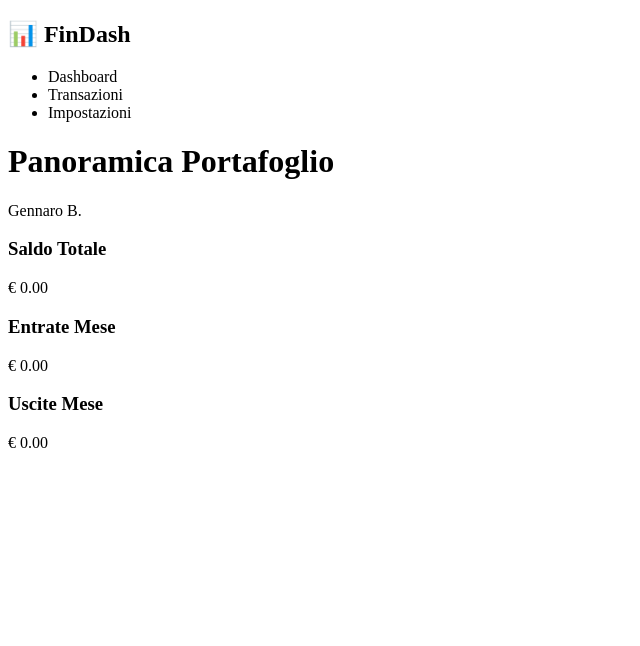
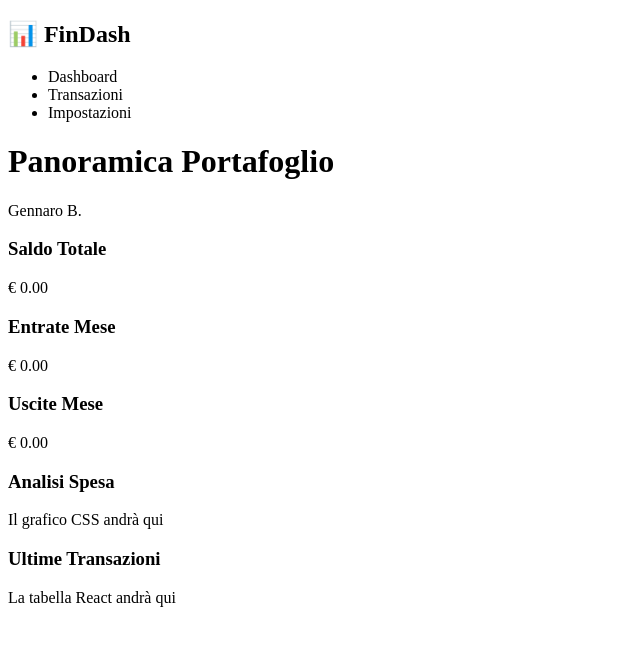
Before and after one commit to GennaroBuonomo/findash, a React (Vite) app: page / in a window 1280 px wide. Shown: the top 646 px of the page, without its empty margins (0-640 px from the left). Built offline with nearby package versions, Linux system fonts and the light colour scheme.

Commit message:
Add data container section with charts and transaction table placeholders

```diff
--- a/src/App.jsx
+++ b/src/App.jsx
@@ -46,7 +46,17 @@ function App() {
     </section>
 
        {/* GRIGLIA INFERIORE (Grafici e Tabella) */}
+    <section className="data-container">
+      <div className="chat-area">
+        <h3>Analisi Spesa</h3>
+        <div className="placeholder-box">Il grafico CSS andrà qui</div>
+      </div>
 
+      <div className="table-area">
+        <h3>Ultime Transazioni</h3>
+        <div className="placeholder-box">La tabella React andrà qui</div>
+      </div>
+      </section>
    </div>
   )
 }
```
